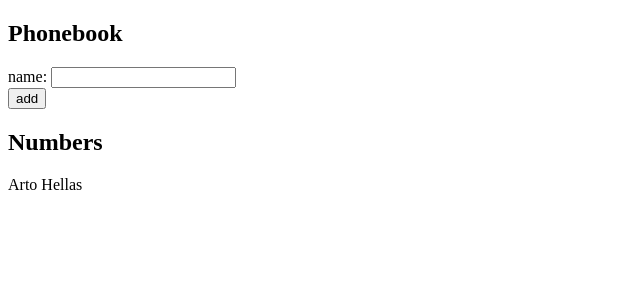
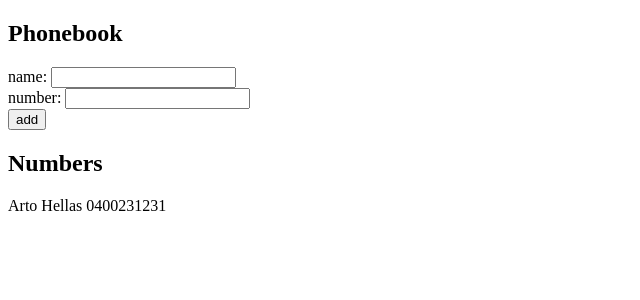
Before and after one commit to PetteriV99/full-stack-open, a React (Create React App) app in the folder osa2/puhelinluettelo/: page / in a window 1280 px wide. Shown: the top 300 px of the page, without its empty margins (0-640 px from the left). Built offline with nearby package versions, Linux system fonts and the light colour scheme.

Commit message:
Add task 2.8

```diff
--- a/osa2/puhelinluettelo/src/App.js
+++ b/osa2/puhelinluettelo/src/App.js
@@ -2,14 +2,19 @@
 
 const App = () => {
   const [persons, setPersons] = useState([
-    { name: 'Arto Hellas' }
+    {
+      name: 'Arto Hellas',
+      number: '0400231231'
+    }
   ])
   const [newName, setNewName] = useState('')
+  const [newNumber, setNewNumber] = useState('')
 
   const addPerson = (event) => {
     event.preventDefault()
     const personObject = {
-      name: newName
+      name: newName,
+      number: newNumber
     }
     const checkSimilar = persons.find(person => person.name === personObject.name)
     if (checkSimilar) {
@@ -18,12 +23,18 @@
     else {
       setPersons(persons.concat(personObject))
       setNewName('')
+      setNewNumber('')
     }
   }
 
-  const handleChange = (event) => {
+  const handleChangeName = (event) => {
     console.log(event.target.value)
     setNewName(event.target.value)
+  }
+
+  const handleChangeNumber = (event) => {
+    console.log(event.target.value)
+    setNewNumber(event.target.value)
   }
 
   return (
@@ -31,14 +42,17 @@
       <h2>Phonebook</h2>
       <form onSubmit={addPerson}>
         <div>
-          name: <input value={newName} onChange={handleChange}/>
+          name: <input value={newName} onChange={handleChangeName}/>
+        </div>
+        <div>
+          number: <input value={newNumber} onChange={handleChangeNumber}/>
         </div>
         <div>
           <button type="submit">add</button>
         </div>
       </form>
       <h2>Numbers</h2>
-      {persons.map(person => <p key={person.name}>{person.name}</p>)}
+      {persons.map(person => <p key={person.name}>{person.name} {person.number}</p>)}
     </div>
   )
 
```
